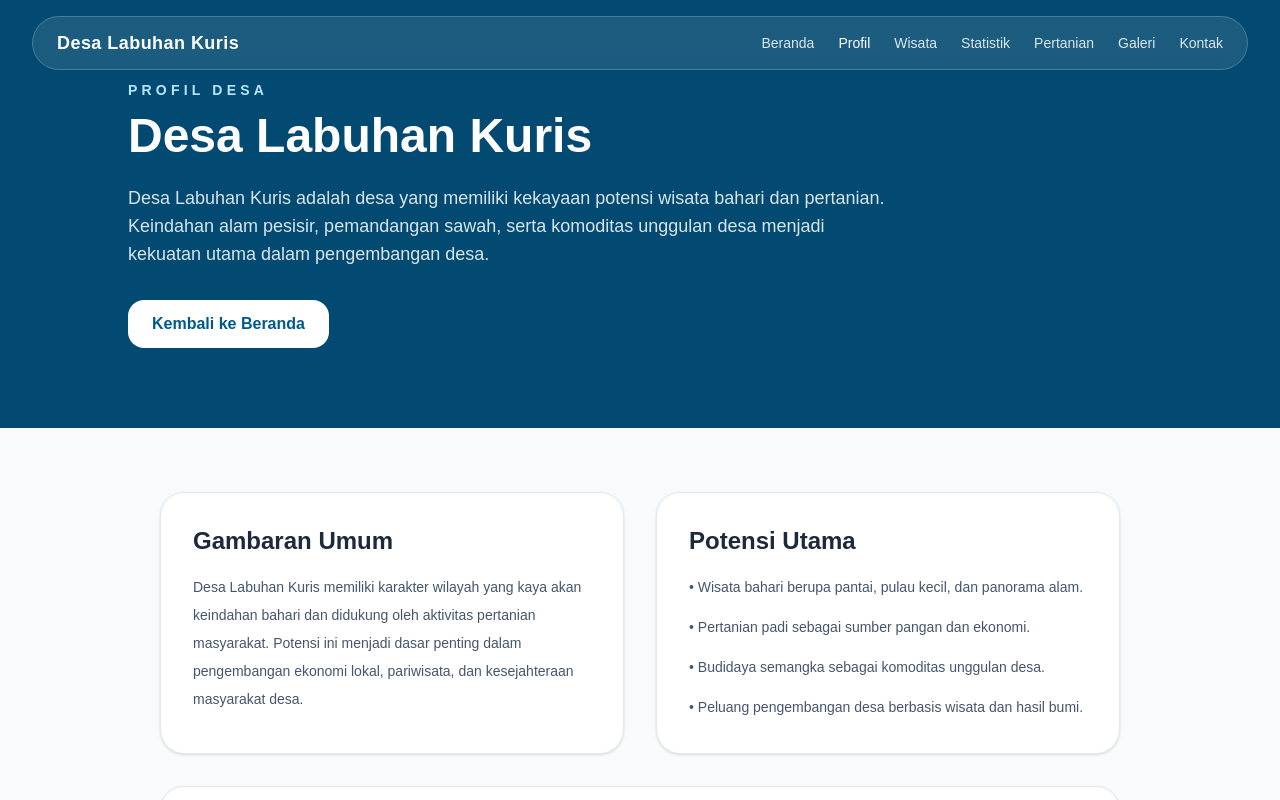
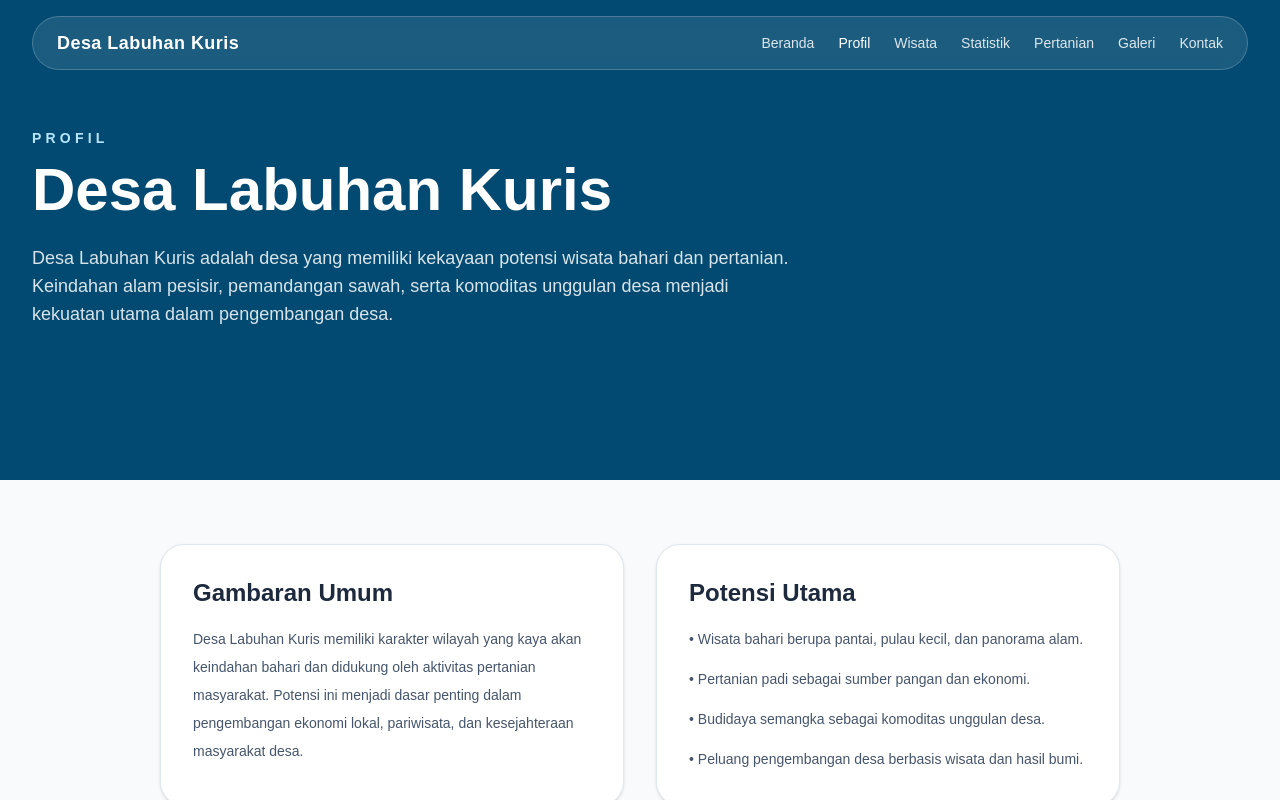
Before and after one commit to dhaniverdant/labuhan-kuris, a Next.js app: page /profil in a window 1280 px wide. Shown: the top 800 px of the page. Built offline with nearby package versions, Linux system fonts and the light colour scheme.

Commit message:
create profile page

```diff
--- a/app/profil/page.tsx
+++ b/app/profil/page.tsx
@@ -1,30 +1,17 @@
-import Link from 'next/link';
-
 export default function ProfilPage() {
   return (
     <main className="min-h-screen bg-slate-50 text-slate-800">
-      <section className="bg-sky-900 px-6 py-20 text-white lg:px-8">
-        <div className="mx-auto max-w-5xl">
+      <section className="relative min-h-[60vh] overflow-hidden bg-sky-900 text-white">
+        <div className="mx-auto max-w-7xl px-6 pb-20 pt-32 lg:px-8">
           <p className="text-sm font-semibold uppercase tracking-[0.3em] text-sky-200">
-            Profil Desa
+            Profil
           </p>
-          <h1 className="mt-3 text-4xl font-bold md:text-5xl">
-            Desa Labuhan Kuris
-          </h1>
+          <h1 className="mt-3 text-4xl font-bold md:text-6xl">Desa Labuhan Kuris</h1>
           <p className="mt-6 max-w-3xl text-base leading-7 text-white/85 md:text-lg">
-            Desa Labuhan Kuris adalah desa yang memiliki kekayaan potensi wisata bahari
-            dan pertanian. Keindahan alam pesisir, pemandangan sawah, serta komoditas
-            unggulan desa menjadi kekuatan utama dalam pengembangan desa.
+            Desa Labuhan Kuris adalah desa yang memiliki kekayaan potensi wisata bahari dan pertanian.
+            Keindahan alam pesisir, pemandangan sawah, serta komoditas unggulan desa menjadi kekuatan
+            utama dalam pengembangan desa.
           </p>
-
-          <div className="mt-8">
-            <Link
-              href="/"
-              className="inline-flex rounded-2xl bg-white px-6 py-3 font-semibold text-sky-800 transition hover:bg-slate-100"
-            >
-              Kembali ke Beranda
-            </Link>
-          </div>
         </div>
       </section>
 
@@ -33,10 +20,9 @@ export default function ProfilPage() {
           <div className="rounded-3xl border border-slate-200 bg-white p-8 shadow-sm">
             <h2 className="text-2xl font-bold">Gambaran Umum</h2>
             <p className="mt-4 text-sm leading-7 text-slate-600">
-              Desa Labuhan Kuris memiliki karakter wilayah yang kaya akan keindahan
-              bahari dan didukung oleh aktivitas pertanian masyarakat. Potensi ini
-              menjadi dasar penting dalam pengembangan ekonomi lokal, pariwisata,
-              dan kesejahteraan masyarakat desa.
+              Desa Labuhan Kuris memiliki karakter wilayah yang kaya akan keindahan bahari dan
+              didukung oleh aktivitas pertanian masyarakat. Potensi ini menjadi dasar penting dalam
+              pengembangan ekonomi lokal, pariwisata, dan kesejahteraan masyarakat desa.
             </p>
           </div>
 
@@ -54,10 +40,10 @@ export default function ProfilPage() {
         <div className="mt-8 rounded-3xl border border-slate-200 bg-white p-8 shadow-sm">
           <h2 className="text-2xl font-bold">Arah Pengembangan Desa</h2>
           <p className="mt-4 text-sm leading-7 text-slate-600">
-            Ke depan, Desa Labuhan Kuris dapat memperkuat identitasnya sebagai desa
-            yang memadukan sektor wisata dan pertanian. Dengan promosi digital,
-            pengelolaan potensi lokal, serta dukungan masyarakat, desa ini memiliki
-            peluang besar untuk berkembang menjadi destinasi yang dikenal lebih luas.
+            Ke depan, Desa Labuhan Kuris dapat memperkuat identitasnya sebagai desa yang memadukan
+            sektor wisata dan pertanian. Dengan promosi digital, pengelolaan potensi lokal, serta
+            dukungan masyarakat, desa ini memiliki peluang besar untuk berkembang menjadi destinasi
+            yang dikenal lebih luas.
           </p>
         </div>
       </section>
```
